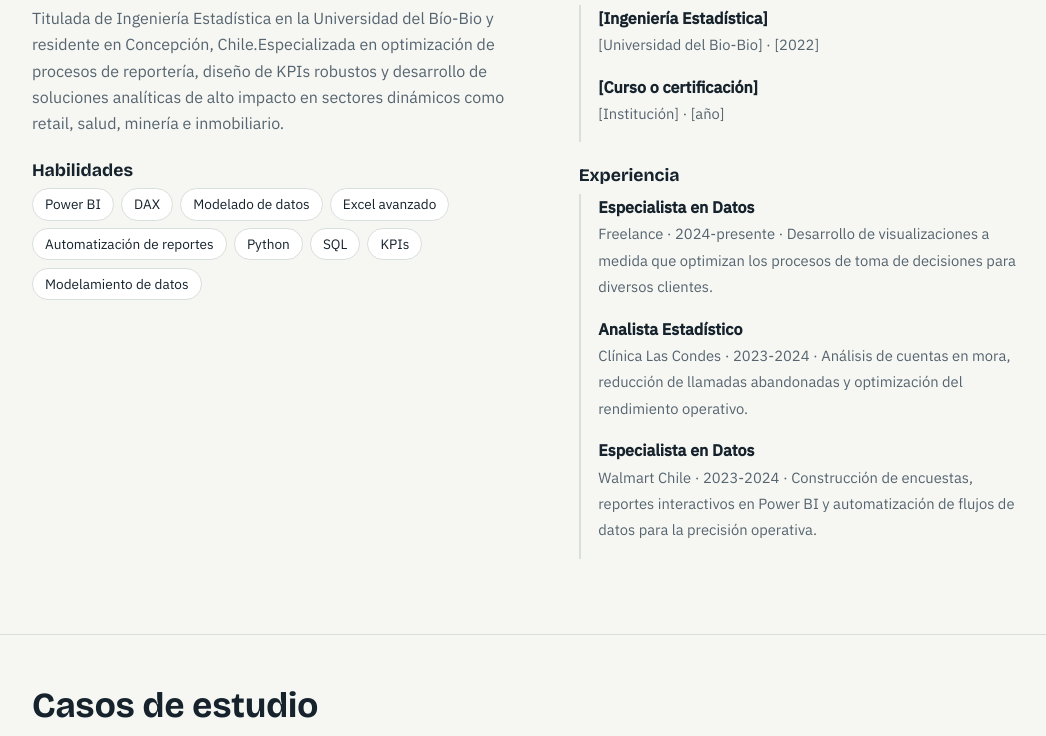
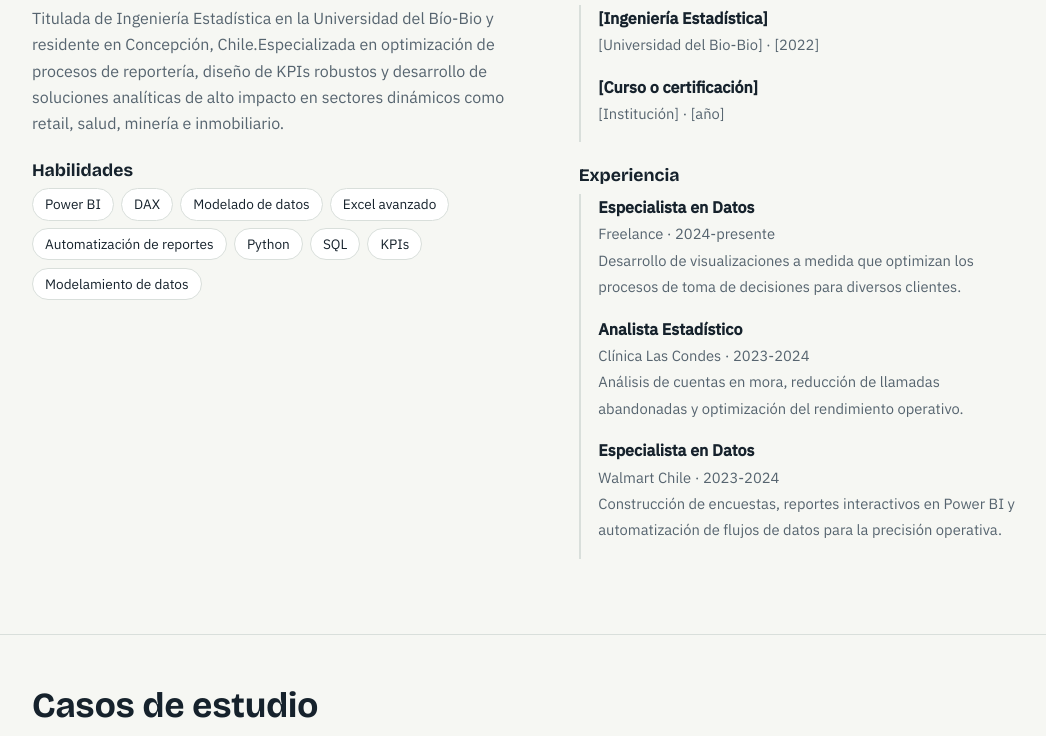
Before and after one commit to Geraldine810/portafolio-GeraldineFuentes, a plain HTML site: page index.html in a window 1280 px wide. Shown: the part 656-1392 px from the top of the page, without its empty margins (108-1154 px from the left). Drawn offline with nearby package versions, Linux system fonts and the light colour scheme.

Commit message:
Consolidate job details into single span elements

```diff
--- a/index.html
+++ b/index.html
@@ -113,18 +113,15 @@ footer h2{font-size:1.5rem;color:var(--ink);margin-bottom:.6rem}
 <ul class="tl">
   <li>
     <b>Especialista en Datos</b>
-    <span class="fecha">Freelance · 2024-presente · </span>
-    <span class="desc">Desarrollo de visualizaciones a medida que optimizan los procesos de toma de decisiones para diversos clientes.</span>
+    <span>Freelance · 2024-presente<br>Desarrollo de visualizaciones a medida que optimizan los procesos de toma de decisiones para diversos clientes.</span>
   </li>
   <li>
     <b>Analista Estadístico</b>
-    <span class="fecha">Clínica Las Condes · 2023-2024 · </span>
-    <span class="desc">Análisis de cuentas en mora, reducción de llamadas abandonadas y optimización del rendimiento operativo.</span>
+    <span>Clínica Las Condes · 2023-2024<br>Análisis de cuentas en mora, reducción de llamadas abandonadas y optimización del rendimiento operativo.</span>
   </li>
   <li>
     <b>Especialista en Datos</b>
-    <span class="fecha">Walmart Chile · 2023-2024 · </span>
-    <span class="desc">Construcción de encuestas, reportes interactivos en Power BI y automatización de flujos de datos para la precisión operativa.</span>
+    <span>Walmart Chile · 2023-2024<br>Construcción de encuestas, reportes interactivos en Power BI y automatización de flujos de datos para la precisión operativa.</span>
   </li>
 </ul>
 </div>
```
